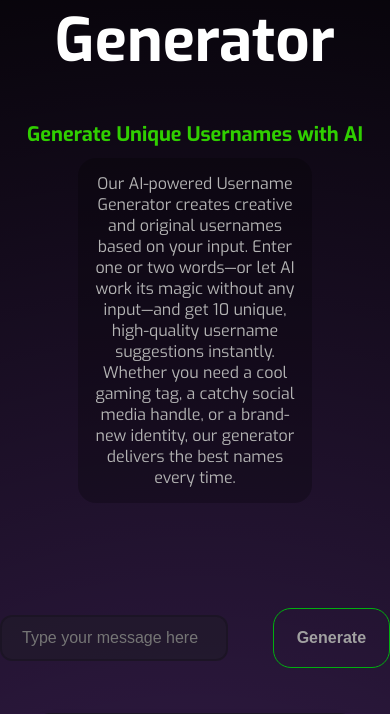
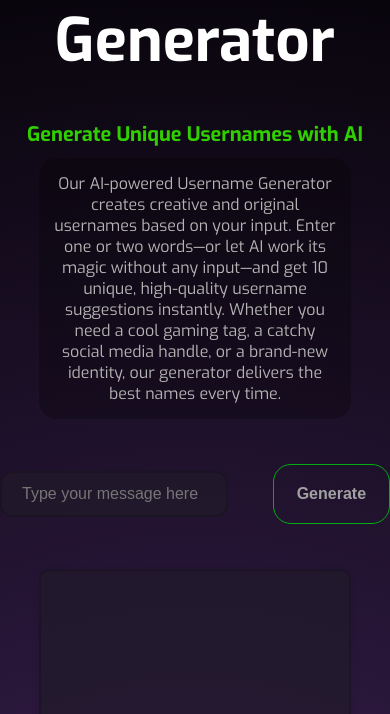
Before and after one commit to Vegard755/FlaskApp, a Flask app: page / in a window 390 px wide. Shown: the part 179-893 px from the top of the page. Run offline with Flask 3, Linux system fonts and the light colour scheme.

Commit message:
update mobile

```diff
--- a/static/css/styles.css
+++ b/static/css/styles.css
@@ -282,6 +282,13 @@ footer {
         padding: 12px 20px; /* Some padding */
 
     }
+    .description {
+        width: 80%; /* Increase width for better readability */
+        max-width: 90%; /* Ensure it doesn't take up too much space */
+        margin: 0 auto; /* Center the div horizontally */
+        text-align: center; /* Ensure text inside is centered */
+        margin-bottom: 20px;
+    }
 }
 
 
```
